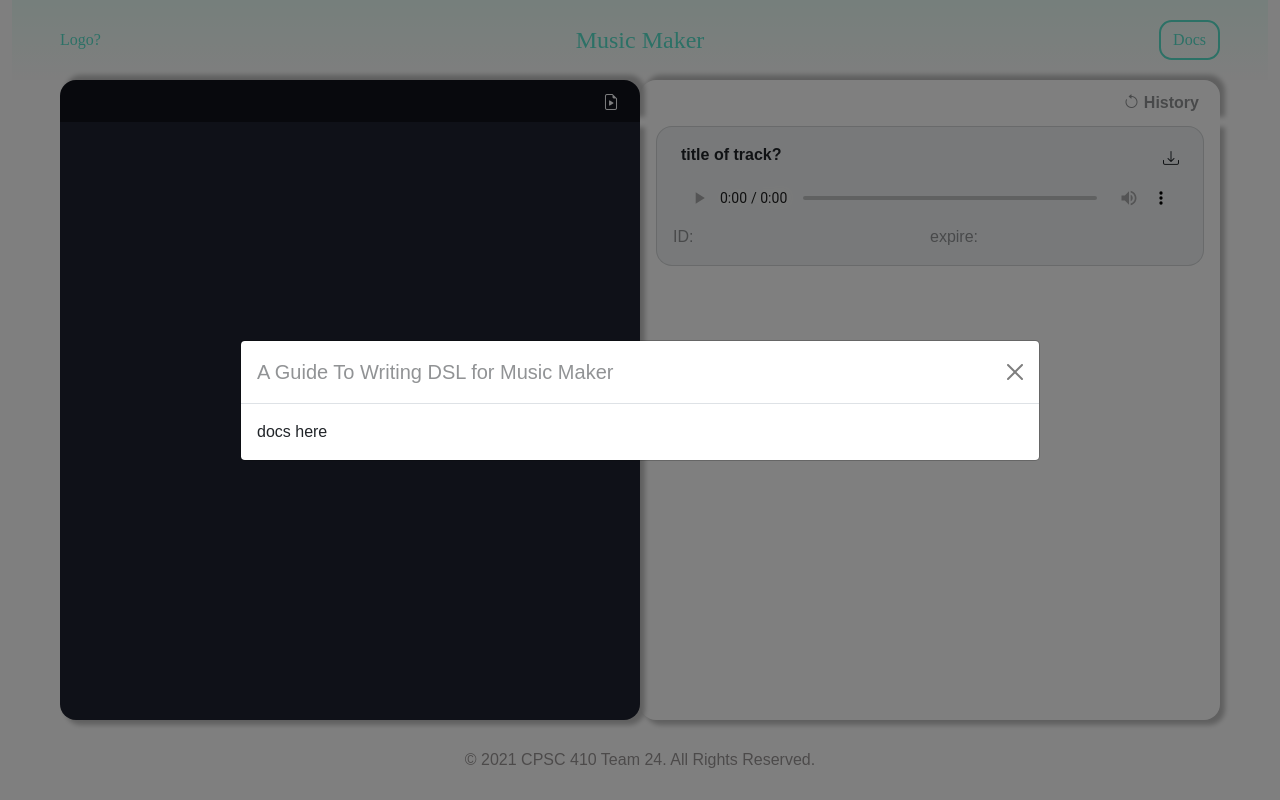
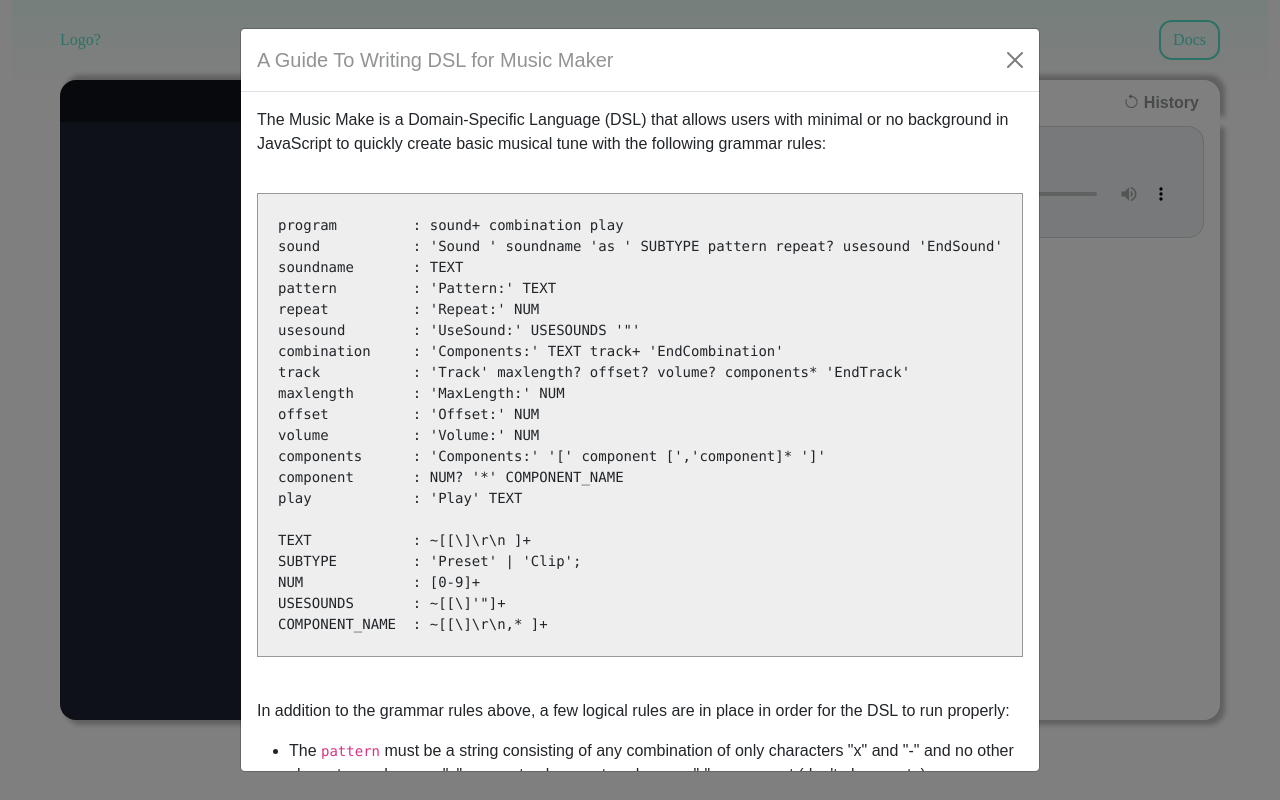
Before and after one commit to dhruv-tech/MusicMakerDSL, a Vue app in the folder integrated/music-maker/: page / in a window 1280 px wide. Both pictures are taken after a click on the button "Docs". Built offline with nearby package versions, Linux system fonts and the light colour scheme; what antlr4 would draw is missing.

Commit message:
Basic version of docs Modal done - Need to wait for the antlr parser/lexer to be fixed before testing   runDSL button

```diff
--- a/integrated/music-maker/parser/DSLParserVisitor.js
+++ b/integrated/music-maker/parser/DSLParserVisitor.js
@@ -50,7 +50,7 @@ export default class DSLParserVisitor extends antlr4.tree.ParseTreeVisitor {
 
 		// Create combination object
 		let combination = {
-			type: 'combination',
+			type: 'Combination',
 			name: ctx.TEXT().getText(),
 			tracks: this.visitChildren(ctx).filter(function(x) {return x !== undefined})
 		};
--- a/integrated/music-maker/sound-engine/engine.js
+++ b/integrated/music-maker/sound-engine/engine.js
@@ -37,7 +37,6 @@ engine.build = (specs) => {
         }
 
         // Process Combination
-
         let combination = specs.filter((block) => {
             return block.type == 'Combination';
         });
--- a/integrated/music-maker/sound-engine/sound.js
+++ b/integrated/music-maker/sound-engine/sound.js
@@ -67,7 +67,7 @@ const generateFromPreset = (soundSpec) => {
         let crunkerManifest = [];
 
         for (let pattern of patternArray) {
-            console.log(pattern);
+            // console.log(pattern);
             if (pattern == 'x') {
                 crunkerManifest.push(decodedAudio);
             } else if (pattern == '-') {
--- a/integrated/music-maker/src/assets/styles.css
+++ b/integrated/music-maker/src/assets/styles.css
@@ -78,6 +78,17 @@ body{
     text-align: right;
 }
 
+pre {
+    margin: 0;
+}
+
+pre code {
+    background-color: #eee;
+    border: 1px solid #999;
+    display: block;
+    padding: 0 20px;
+}
+
 #run-btn {
     box-shadow: none;
 }
--- a/integrated/music-maker/src/components/Home.js
+++ b/integrated/music-maker/src/components/Home.js
@@ -8,10 +8,30 @@ export default {
     props: {
       msg: String
     },
+    data: () => ({
+        modal: null,
+        dslStr: ''
+    }),
     methods:{
-        test: async() => {
+        async runDSL (e) {
+            // console.log("running DSL: ");
+            // console.log(this.dslStr);
+            try {
+                const check = dsl.interpret(this.dslStr);
+                if (check) {
+                    // console.log("check");
+                    // console.log(check)
+                    await soundEngine.build(check);
+                } else {
+                    alert("Something went wrong while attempting to run your DSL.\nPlease check the console for possible solutions.");
+                }
+            } catch (error) {
+                alert(error?.message || error?.error || error);
+            }
 
 
+        },
+        test: async() => {
             let input =
             `Sound Kick1 as Preset
                 Pattern: x-xx-x
@@ -90,9 +110,6 @@ export default {
     },
     beforeMount(){
     },
-    data: () => ({
-        modal: null
-    }),
     mounted() {
         this.modal = new Modal(this.$refs.docsModal)
     },
--- a/integrated/music-maker/src/components/Home.vue
+++ b/integrated/music-maker/src/components/Home.vue
@@ -1,28 +1,5 @@
 <template>
     <div class="container-fluid vh-100 container-responsive">
-        <!-- Button trigger modal -->
-        <!-- <button type="button" class="btn btn-primary" @click="modal.show()">
-            Launch demo modal
-        </button> -->
-
-        <!-- Modal -->
-        <!-- <div class="modal fade" ref="exampleModal" tabindex="-1" aria-hidden="true">
-            <div class="modal-dialog">
-                <div class="modal-content">
-                    <div class="modal-header">
-                        <h5 class="modal-title" id="exampleModalLabel">Modal title</h5>
-                        <button type="button" class="btn-close" @click="modal.hide()" aria-label="Close"></button>
-                    </div>
-                    <div class="modal-body">
-                    ...
-                    </div>
-                    <div class="modal-footer">
-                        <button type="button" class="btn btn-secondary" @click="modal.hide()">Close</button>
-                        <button type="button" class="btn btn-primary">Save changes</button>
-                    </div>
-                </div>
-            </div>
-        </div> -->
         <div id="header" class="row gx-0 header-row px-5">
             <div class="col-2">Logo?</div>
             <div class="col-8 title-text">Music Maker</div>
@@ -38,7 +15,86 @@
                             </button>
                         </div>
                         <div class="modal-body text-dark font-regular">
-                            docs here
+                            <p>
+                                The Music Make is a Domain-Specific Language (DSL) that allows users with minimal or no background
+                                in JavaScript to quickly create basic musical tune with the following grammar rules:
+                            </p>
+                            <pre>
+                                <code>
+<!--                             -->program         : sound+ combination play
+<!--                             -->sound           : 'Sound ' soundname 'as ' SUBTYPE pattern repeat? usesound 'EndSound'
+<!--                             -->soundname       : TEXT
+<!--                             -->pattern         : 'Pattern:' TEXT
+<!--                             -->repeat          : 'Repeat:' NUM
+<!--                             -->usesound        : 'UseSound:' USESOUNDS '"'
+<!--                             -->combination     : 'Components:' TEXT track+ 'EndCombination'
+<!--                             -->track           : 'Track' maxlength? offset? volume? components* 'EndTrack'
+<!--                             -->maxlength       : 'MaxLength:' NUM
+<!--                             -->offset          : 'Offset:' NUM
+<!--                             -->volume          : 'Volume:' NUM
+<!--                             -->components      : 'Components:' '[' component [','component]* ']'
+<!--                             -->component       : NUM? '*' COMPONENT_NAME
+<!--                             -->play            : 'Play' TEXT
+
+<!--                             -->TEXT            : ~[[\]\r\n ]+
+<!--                             -->SUBTYPE         : 'Preset' | 'Clip';
+<!--                             -->NUM             : [0-9]+
+<!--                             -->USESOUNDS       : ~[[\]'"]+
+<!--                             -->COMPONENT_NAME  : ~[[\]\r\n,* ]+
+                                </code>
+                            </pre>
+                            <p>
+                                In addition to the grammar rules above, a few logical rules are in place in order for the DSL to
+                                run properly:
+                            </p>
+                            <ul>
+                                <li>
+                                    The <code>pattern</code> must be a string consisting of any combination of only characters
+                                    "x" and "-" and no other characters, where an "x" means to play a note, where as "-" means
+                                    rest (don't play a note)
+                                </li>
+                                <li>TEXT in each <code>component</code> must match a <code>soundname</code> created by you</li>
+                                <li>
+                                    If a <code>sound</code> has <code>SUBTYPE</code> "Clip", <code>USESOUNDs</code> must be
+                                    made of proper chord patterns (e.g. CM for C major, Cm for C minor) each separated by a space
+                                </li>
+                                <li>
+                                    The indentation level on each line does not affect the success/failure of running the DSL.
+                                </li>
+                            </ul>
+                            <p>
+                                Below is example of a working DSL for Music Maker is:
+                            </p>
+                            <pre>
+                                <code>
+<!--                             -->Sound Kick1 as Preset
+<!--                             -->    Pattern: x-xx-x
+<!--                             -->    Repeat: 10
+<!--                             -->    UseSound: "Kick"
+<!--                             -->EndSound
+
+<!--                             -->Sound Melody1 as Clip
+<!--                             -->    Pattern: x
+<!--                             -->    Repeat: 5
+<!--                             -->    UseSound: "CM Dm FM"
+<!--                             -->    EndSound
+
+<!--                             -->Combination Draft1
+<!--                             -->    Track
+<!--                             -->        MaxLength: 50
+<!--                             -->        Volume: 10
+<!--                             -->        Components: [5*Kick1, 5*Melody1]
+<!--                             -->    EndTrack
+<!--                             -->    Track
+<!--                             -->        MaxLength: 35
+<!--                             -->        Offset: 10
+<!--                             -->        Volume: 5
+<!--                             -->        Components: [15*Kick1, 6*Melody1]
+<!--                             -->    EndTrack
+<!--                             -->EndCombination
+<!--                             -->Play Draft1
+                                </code>
+                            </pre>
                         </div>
                     </div>
                 </div>
@@ -46,12 +102,12 @@
         </div>
         <div class="row row-cols-2 gx-0 px-5">
             <div class="col gx-0 px-2 pt-1 bg-darker top-round align-right">
-                <button id="run-btn" class="btn text-light" title="run code">
+                <button id="run-btn" class="btn text-light" title="run DSL" @click="runDSL()">
                     <i class="bi bi-file-earmark-play"></i>
                 </button>
             </div>
             <div class="col gx-0 px-2 pt-1 top-round align-right">
-                <div id="history-btn" class="btn text-grey" v-on:click="test()">
+                <div id="history-btn" class="btn text-grey" @click="test()">
                     <b>
                         <i class="bi bi-arrow-counterclockwise"></i>
                         History
@@ -62,7 +118,7 @@
         </div>
         <div id="content" class="row row-cols-2 gx-0 flex-grow-1 px-5 content-fill">
             <div id="editor-container" class="col gx-0 px-3 pt-2 text-white btm-round">
-                <textarea id="code-editor-form" class="form-control" title="editor"></textarea>
+                <textarea type="text" id="code-editor-form" class="form-control" title="editor" v-model="dslStr"></textarea>
             </div>
             <div id="output-container" class="col gx-0 px-3 pt-1 br-shadow btm-round">
                 <div class="row gx-0">
@@ -72,11 +128,8 @@
                         <div class="card">
                             <div class="card-body text-dark">
                                 <div class="row gx-0">
-                                    <div class="col-10 gx-0 px-2">
+                                    <div class="col-12 gx-0 px-2">
                                         <b>title of track?</b>
-                                    </div>
-                                    <div class="col-2 gx-0 px-2 pt-1 align-right">
-                                        <i class="bi bi-download"></i>
                                     </div>
                                 </div>
                                 <div class="row gx-0">
@@ -84,14 +137,6 @@
                                         <source src="https://www.kozco.com/tech/LRMonoPhase4.wav">
                                         <p>Your browser does not support the<code>audio</code> element.</p>
                                     </audio>
-                                </div>
-                                <div class="row row-cols-2 gx-0 text-grey">
-                                    <div class="col">
-                                        ID:
-                                    </div>
-                                    <div class="col">
-                                        expire:
-                                    </div>
                                 </div>
                             </div>
                         </div>
```
Also changed, not shown: 1 other file (tests, documents, lock files or other folders).
